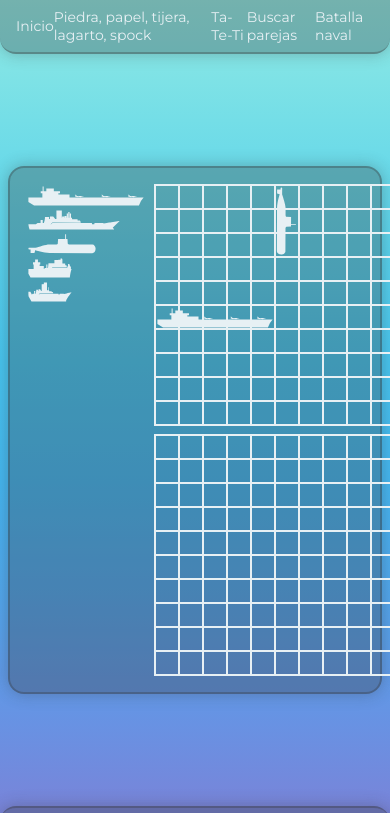
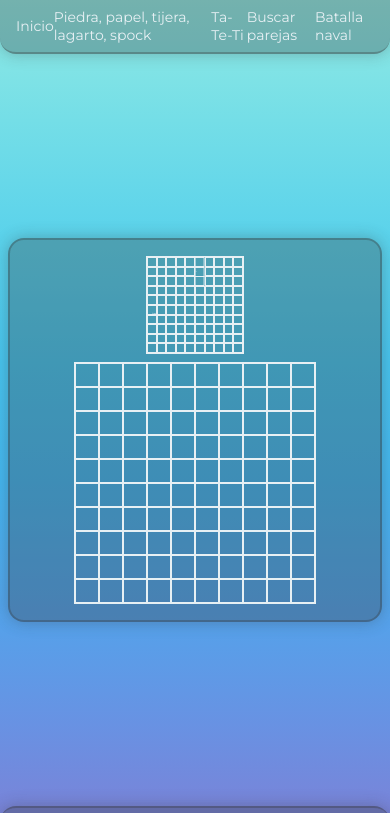
Before and after one commit to ferlagher/javascript-games, a plain HTML site: page pages/battleship.html in a window 390 px wide. Shown: the top 813 px of the page. Drawn offline with Linux system fonts and the light colour scheme.

Commit message:
Responsive svgs

```diff
--- a/js/battleship.js
+++ b/js/battleship.js
@@ -34,10 +34,9 @@ class Ship {
 
     svg() {
         const svg = document.createElementNS('http://www.w3.org/2000/svg', 'svg');
-        svg.classList.add(`game__ship`)
-        svg.style.width = `calc(clamp(24px, 5vw, 40px) * ${this.size})`
+        svg.classList.add(`game__ship`);
         svg.innerHTML = this.use;
-        return svg
+        return svg;
     }
 
     horizontalCoords(n) {
@@ -55,7 +54,7 @@ class Ship {
             }
         }
         coords.sort((a, b) => a - b);
-        return coords
+        return coords;
     }
 
     verticalCoords(n) {
@@ -72,7 +71,7 @@ class Ship {
             }
         }
         coords.sort((a, b) => a - b);
-        return coords
+        return coords;
     }
 }
 
@@ -85,19 +84,21 @@ const ships = [
 ]
 
 game.createCells();
-game.createShips(ships);
+//game.createShips(ships);
 
 //Prueba
 ships[0].horizontalCoords(50).forEach((coord, i) => {
     shipCell = game.fleetCells.find(cell => cell.dataset.cell == coord);
     const svg = ships[0].svg();
-    svg.style.marginLeft = `calc(${-i} * clamp(24px, 5vw, 40px) - 1px)`
+    svg.style.width = `calc(100% * ${ships[0].size})`;
+    svg.style.marginLeft = `calc(${-i} * 100% - 1px)`;
     shipCell.appendChild(svg);
 });
 ships[2].verticalCoords(15).forEach((coord, i) => {
     shipCell = game.fleetCells.find(cell => cell.dataset.cell == coord);
     const svg = ships[2].svg();
-    svg.style.marginLeft = `calc(${-i} * clamp(24px, 5vw, 40px) - 1px)`
+    svg.style.width = `calc(100% * ${ships[2].size})`;
+    svg.style.marginLeft = `calc(${-i} * 100% - 1px)`;
     shipCell.appendChild(svg);
     shipCell.style.transform = 'rotate(90deg)'
 });
--- a/pages/battleship.html
+++ b/pages/battleship.html
@@ -22,10 +22,18 @@
 
     <main>
         <section>
-            <div class="game__ships"></div>
             <div class="game">
-                <div id="fleet" class="game__board"></div>
-                <div id="radar" class="game__board"></div>
+                <div class="game__container">
+                    <div id="fleet" class="game__board game__board--small"></div>
+<!--                     <div class="game__ships"></div>
+                    <div class="game__buttons">
+                        <button id="rotate">Rotar</button>
+                        <button id="undo">Deshacer</button>
+                    </div> -->
+                </div>
+                <div class="game__container">
+                    <div id="radar" class="game__board"></div>
+                </div>
             </div>
         </section>
     </main>
--- a/sass/pages/_battleship.scss
+++ b/sass/pages/_battleship.scss
@@ -1,17 +1,26 @@
 .battleship {
-    section {
-        display: flex;
-    }
+    .game {
+        &__container {
+            display: flex;
+            flex-direction: column;
+            justify-content: space-between;
+            gap: map-get($spc, 'md');
+        }
 
-    .game {
         &__ships {
+            flex: 1;
             padding-right: map-get($spc, 'sm');
             display: flex;
             flex-direction: column;
+            justify-content: space-between;
+        }
+
+        &__buttons {
+            padding-right: map-get($spc, 'sm');
         }
 
         &__ship {
-            height: map-get($siz, 'md');
+            cursor: pointer;
 
             &--selected {
                 fill: map-get($clr, 'white-3');
@@ -26,6 +35,11 @@
             grid-template-columns: repeat(10, map-get($siz, 'md'));
             grid-template-rows: repeat(10, map-get($siz, 'md'));
             border: 1px solid map-get($clr, 'white');
+
+            &--small {
+                grid-template-columns: repeat(10, calc(map-get($siz, 'md') / 2.5));
+                grid-template-rows: repeat(10, calc(map-get($siz, 'md') / 2.5));
+            }
         }
 
         &__cell {
@@ -38,6 +52,15 @@
             }
         }
     }
+
+    .options {
+        &__buttons {
+            display: flex;
+            flex-wrap: wrap;
+            justify-content: flex-end;
+            gap: map-get($spc, 'sm')
+        }
+    }
 }
 
 [data-hit] {
```
Also changed, not shown: css/style.css.
